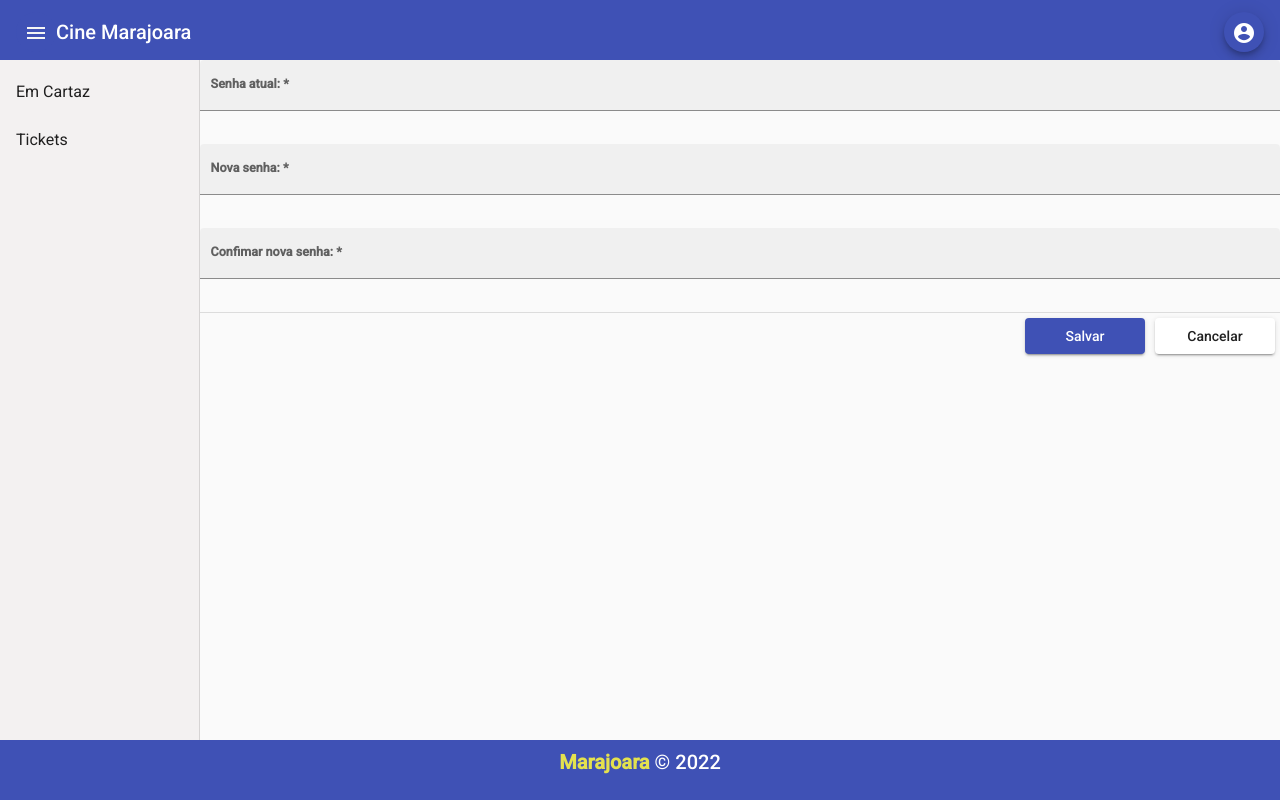
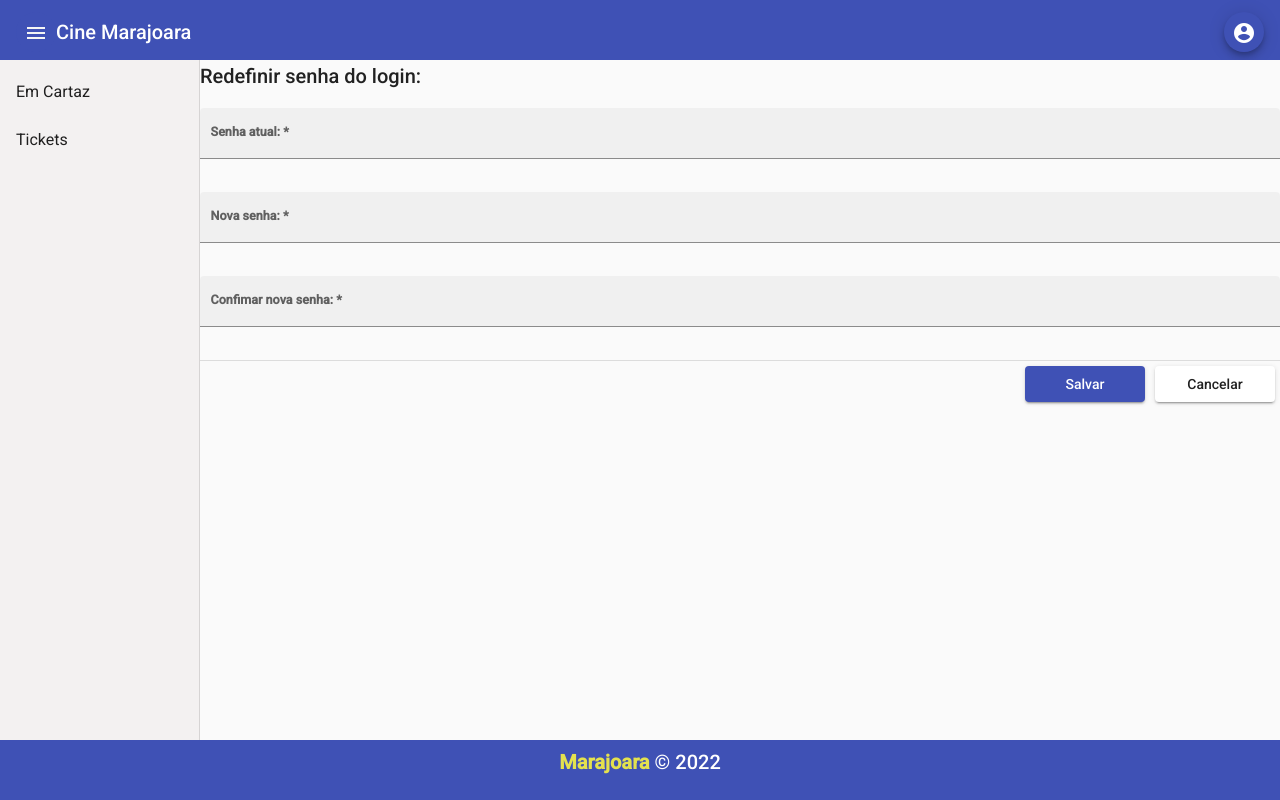
Before and after one commit to rafapolmann/marajoara-cinema-management, an Angular app in the folder Marajoara.Cinema.Management/Marajoara.Cinema.Management.FrontEnd/: page /change-password in a window 1280 px wide. Built offline with nearby package versions, Linux system fonts and the light colour scheme; sample sign-in values are in the browser's storage.

Commit message:
Adding header title in userprolfile and change password front-end

```diff
--- a/Marajoara.Cinema.Management/Marajoara.Cinema.Management.FrontEnd/src/app/features/user/change-password/change-password.component.html
+++ b/Marajoara.Cinema.Management/Marajoara.Cinema.Management.FrontEnd/src/app/features/user/change-password/change-password.component.html
@@ -1,3 +1,6 @@
+<div class="container">
+  <h2>Redefinir senha do login: {{userMail}}</h2>
+</div>
 <div class="form-container">
   <form (ngSubmit)="submit(formDir)" [formGroup]="changePasswordForm" #formDir="ngForm">
     <div class="form-group">
@@ -22,7 +25,8 @@
         <mat-label>Confimar nova senha:</mat-label>
         <input type="password" autocomplete="false" matInput placeholder="Confimar nova senha"
           formControlName="confirmPassword" required />
-        <mat-error *ngIf="confirmPassword.invalid && !confirmPassword.hasError('equalsTo') && !confirmPassword.hasError('required')">
+        <mat-error
+          *ngIf="confirmPassword.invalid && !confirmPassword.hasError('equalsTo') && !confirmPassword.hasError('required')">
           Confirmação da senha está diferente
         </mat-error>
         <mat-error *ngIf="confirmPassword.invalid && confirmPassword.errors?.['required']">
--- a/Marajoara.Cinema.Management/Marajoara.Cinema.Management.FrontEnd/src/app/features/user/change-password/change-password.component.ts
+++ b/Marajoara.Cinema.Management/Marajoara.Cinema.Management.FrontEnd/src/app/features/user/change-password/change-password.component.ts
@@ -14,8 +14,9 @@ import { FormValidations } from 'src/app/services/form-validations.service';
   styleUrls: ['./change-password.component.scss']
 })
 export class ChangePasswordComponent implements OnInit {
-
   changePasswordForm!: FormGroup;
+  userName!: string;
+  userMail!: string;
   constructor(
     private toastr: ToastrService,
     private router: Router,
@@ -29,6 +30,9 @@ export class ChangePasswordComponent implements OnInit {
       newPassword: new FormControl('', [Validators.required]),
       confirmPassword: new FormControl('', [Validators.required, FormValidations.equalsTo('newPassword')]),
     });
+
+    this.userName= this.authUserAccountService.authorizedUserAccount.name;
+    this.userMail= this.authUserAccountService.authorizedUserAccount.mail;
   }
 
   get oldPassword() {
@@ -69,7 +73,7 @@ export class ChangePasswordComponent implements OnInit {
   getChangePasswordCommand(): UserAccountChangePassword {
     return {
       userAccountID: this.authUserAccountService.authorizedUserAccount.userAccountID,
-      mail: this.authUserAccountService.authorizedUserAccount.mail,
+      mail: this.userMail,
       password: this.oldPassword.value,
       newPassword: this.newPassword.value
     };
--- a/Marajoara.Cinema.Management/Marajoara.Cinema.Management.FrontEnd/src/app/features/user/user-account-profile/user-account-profile.component.html
+++ b/Marajoara.Cinema.Management/Marajoara.Cinema.Management.FrontEnd/src/app/features/user/user-account-profile/user-account-profile.component.html
@@ -1,3 +1,6 @@
+<div class="container">
+  <h2>Edição de Conta de Usuário</h2>
+</div>
 <div class="form-container">
   <form (ngSubmit)="submit(formDir)" [formGroup]="userProfileForm" #formDir="ngForm">
     <div class="form-group">
```
